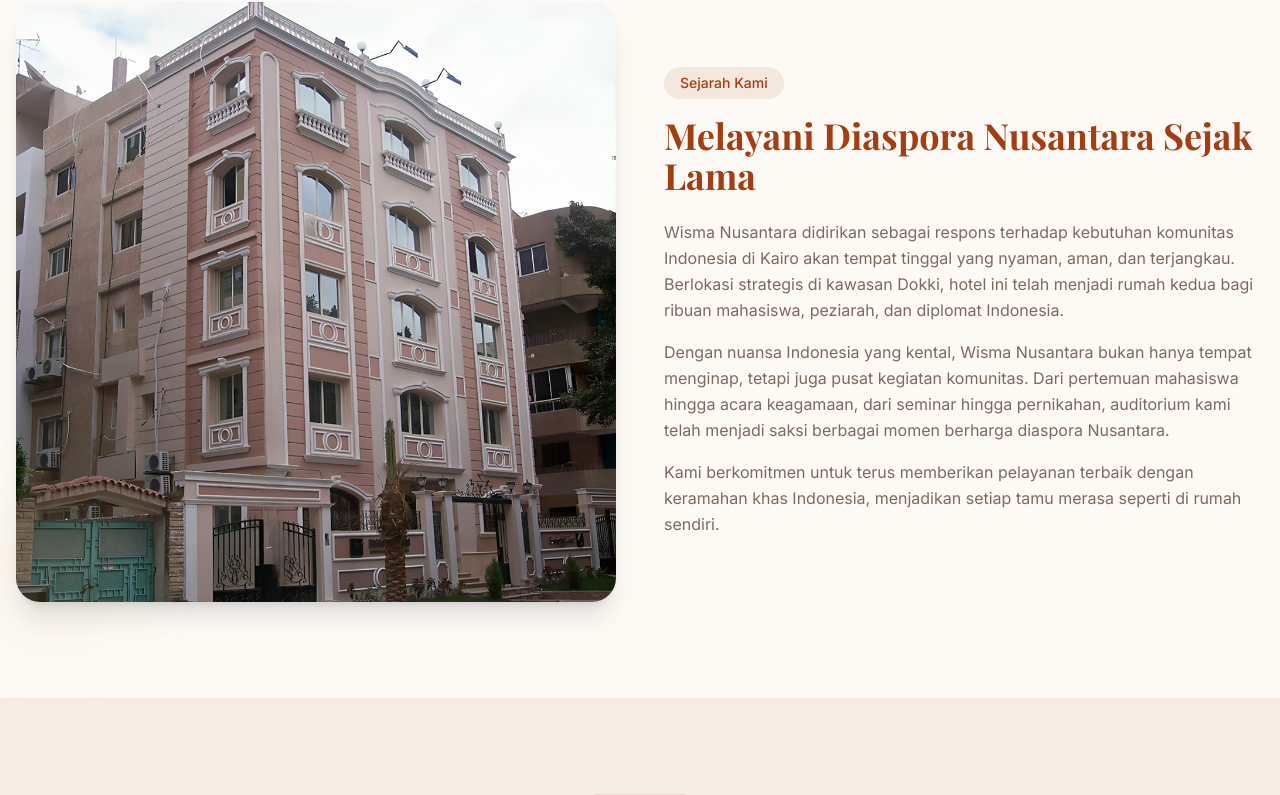
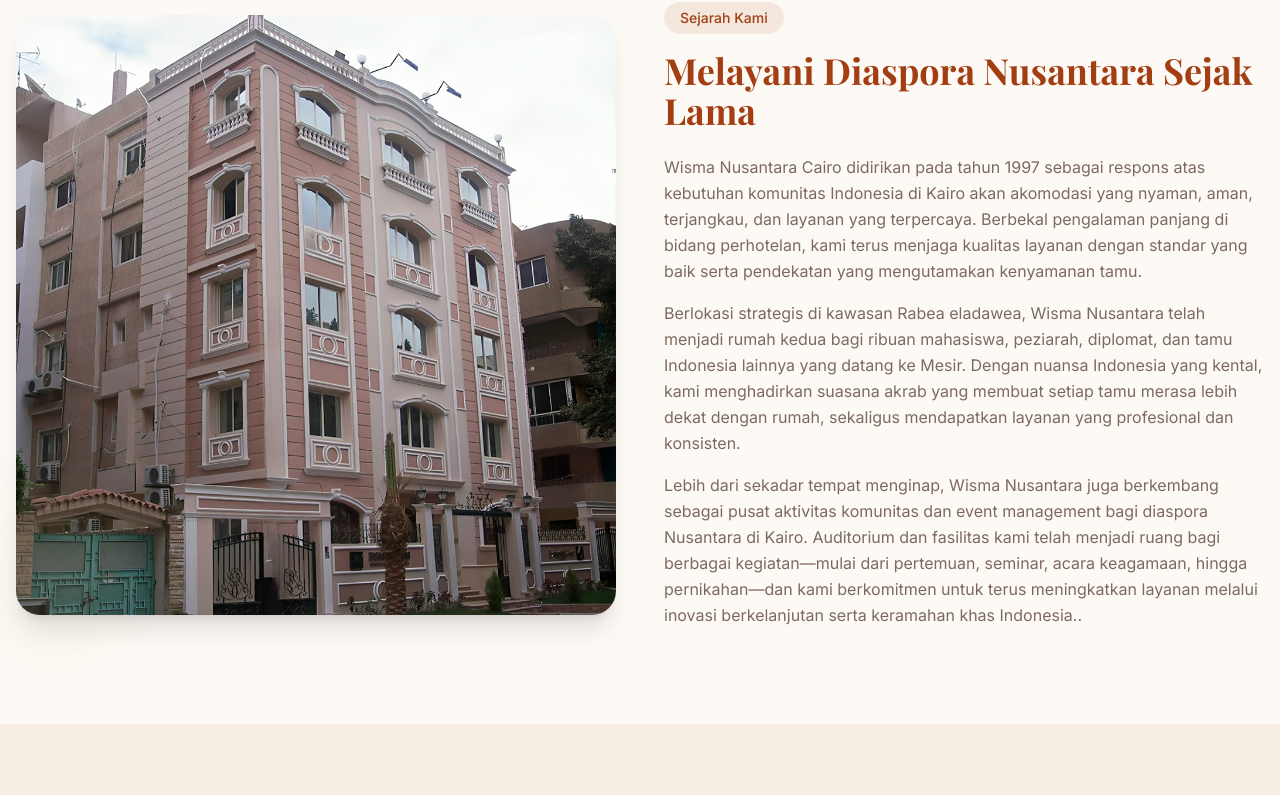
Before and after one commit to rehlatoursid-umrah/Wisma-Nusantara-Cairo-, a Next.js app: page /tentang in a window 1280 px wide. Shown: the part 618-1413 px from the top of the page. Built offline with nearby package versions, Linux system fonts and the light colour scheme.

Commit message:
Update sejarah-section.tsx

```diff
--- a/components/tentang/sejarah-section.tsx
+++ b/components/tentang/sejarah-section.tsx
@@ -32,18 +32,22 @@ export function SejarahSection() {
             </h2>
             <div className="space-y-4 text-muted-foreground leading-relaxed">
               <p>
-                Wisma Nusantara didirikan sebagai respons terhadap kebutuhan komunitas Indonesia di Kairo akan tempat
-                tinggal yang nyaman, aman, dan terjangkau. Berlokasi strategis di kawasan Dokki, hotel ini telah menjadi
-                rumah kedua bagi ribuan mahasiswa, peziarah, dan diplomat Indonesia.
+                Wisma Nusantara Cairo didirikan pada tahun 1997 sebagai respons atas kebutuhan komunitas Indonesia
+                di Kairo akan akomodasi yang nyaman, aman, terjangkau, dan layanan yang terpercaya. Berbekal pengalaman
+                panjang di bidang perhotelan, kami terus menjaga kualitas layanan dengan standar yang baik serta pendekatan
+                yang mengutamakan kenyamanan tamu.
               </p>
               <p>
-                Dengan nuansa Indonesia yang kental, Wisma Nusantara bukan hanya tempat menginap, tetapi juga pusat
-                kegiatan komunitas. Dari pertemuan mahasiswa hingga acara keagamaan, dari seminar hingga pernikahan,
-                auditorium kami telah menjadi saksi berbagai momen berharga diaspora Nusantara.
+                Berlokasi strategis di kawasan Rabea eladawea, Wisma Nusantara telah menjadi rumah kedua bagi ribuan mahasiswa,
+                peziarah, diplomat, dan tamu Indonesia lainnya yang datang ke Mesir. Dengan nuansa Indonesia yang kental,
+                kami menghadirkan suasana akrab yang membuat setiap tamu merasa lebih dekat dengan rumah, sekaligus
+                mendapatkan layanan yang profesional dan konsisten.
               </p>
               <p>
-                Kami berkomitmen untuk terus memberikan pelayanan terbaik dengan keramahan khas Indonesia, menjadikan
-                setiap tamu merasa seperti di rumah sendiri.
+                Lebih dari sekadar tempat menginap, Wisma Nusantara juga berkembang sebagai pusat aktivitas komunitas dan event
+                management bagi diaspora Nusantara di Kairo. Auditorium dan fasilitas kami telah menjadi ruang bagi berbagai kegiatan—mulai
+                dari pertemuan, seminar, acara keagamaan, hingga pernikahan—dan kami berkomitmen untuk terus meningkatkan layanan melalui
+                inovasi berkelanjutan serta keramahan khas Indonesia..
               </p>
             </div>
           </ScrollAnimation>
```
